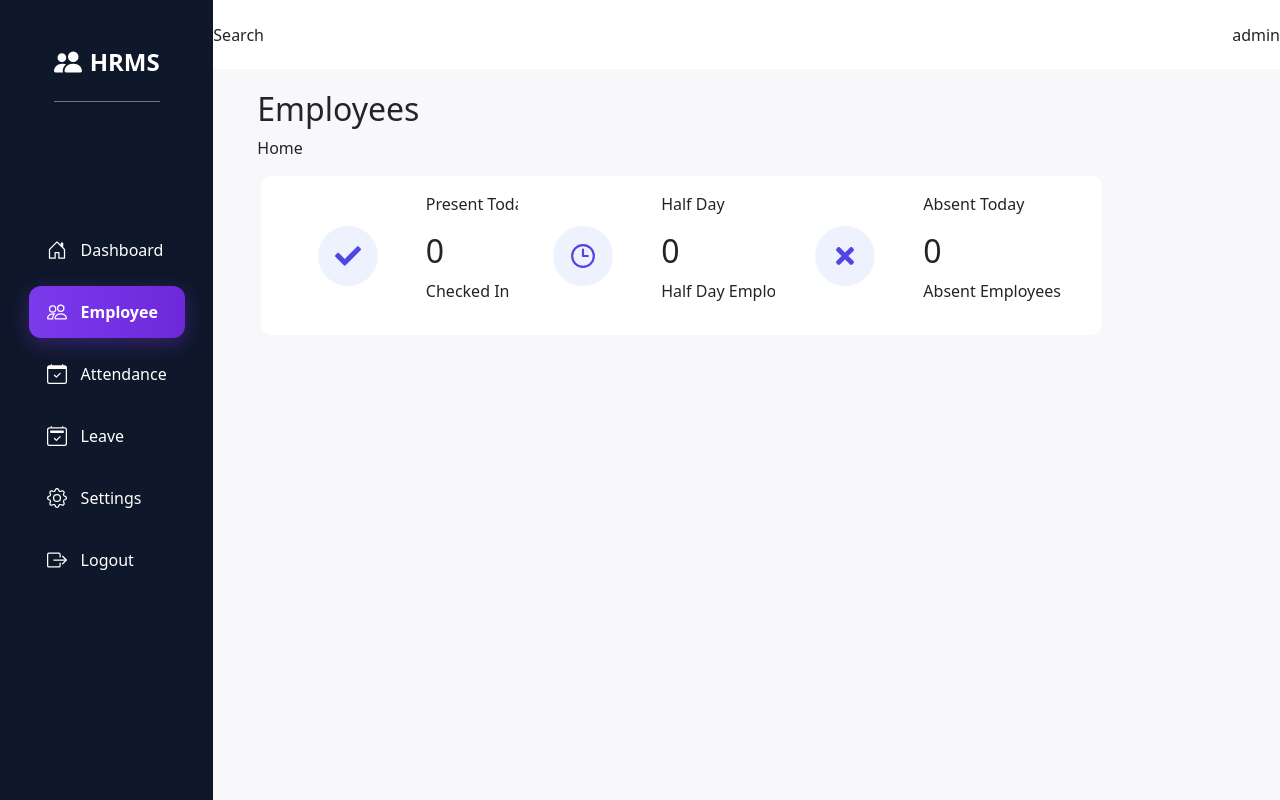
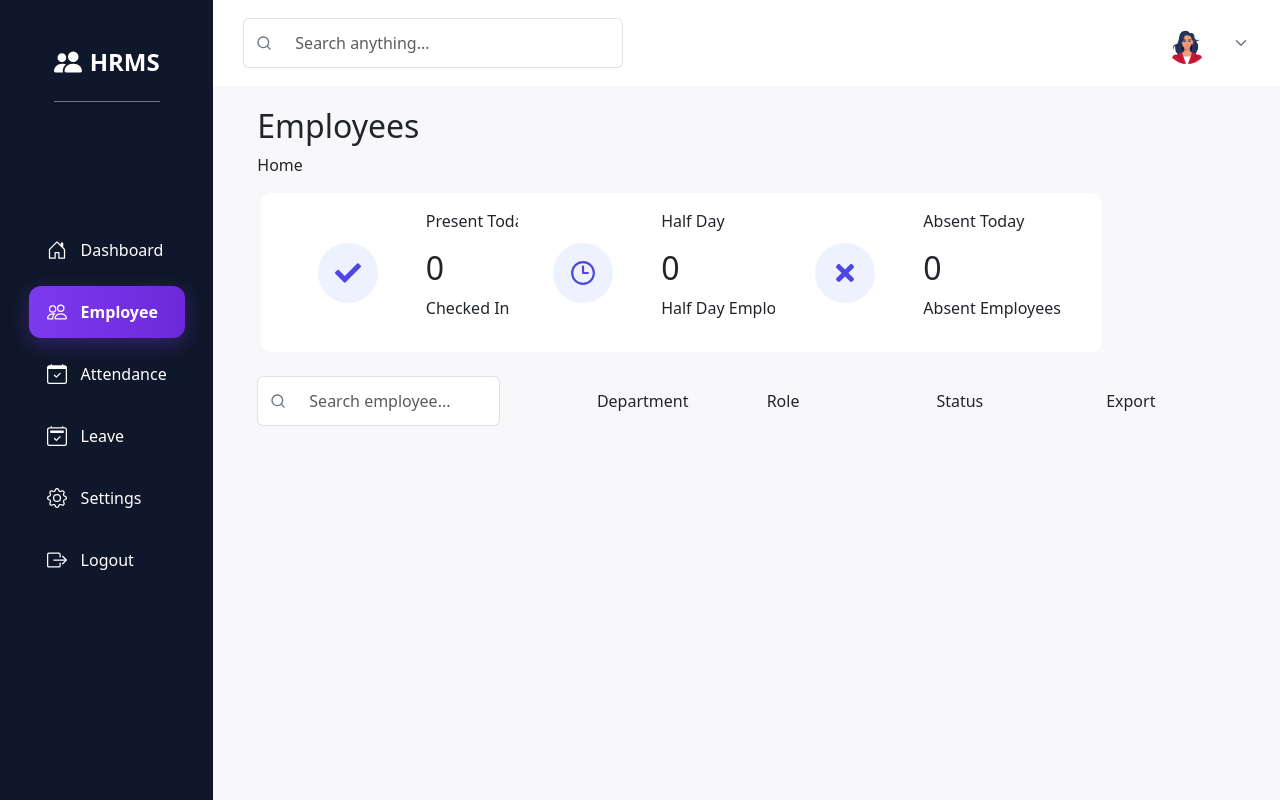
Before and after one commit to lavishagehlot1/HR-Mangement, a React (Vite) app in the folder frontend/: page /admin/employee in a window 1280 px wide. Built offline with nearby package versions, Linux system fonts and the light colour scheme; no server answers.

Commit message:
Created common searchBar and implement many things

```diff
--- a/frontend/src/components/admin/NavBar.jsx
+++ b/frontend/src/components/admin/NavBar.jsx
@@ -1,6 +1,58 @@
+import { FiSearch, FiChevronDown } from "react-icons/fi";
+import { InputGroup, Form, Dropdown } from "react-bootstrap";
+import avtar from '../../assets/avtarImages/avtar.jpg';
+import '../../layouts/AdminLayout/AdminLayout.css';
+import SearchBar from "../common/SearchBar/SearchBar";
+
 export default function NavBar(){
+    const user=JSON.parse(localStorage.getItem('user'));
     return(
         <>
+         <div className="navbar">
+                        {/* <InputGroup className="search-box">
+                        <InputGroup.Text className="search-icon">
+                         <FiSearch />
+                        </InputGroup.Text>
+
+                        <Form.Control
+                        type="text"
+                        placeholder="Search anything..."
+                        className="search-input"
+                        ></Form.Control>
+                        </InputGroup> */}
+                        <SearchBar
+                            placeholder="Search anything..."
+                            className="search-box"
+                        />
+
+                            <Dropdown align="end">
+                                <Dropdown.Toggle
+                                    as="div"
+                                    id="profile-dropdown"
+                                    className="profile-toggle"
+                                >
+                                    <div className="rightNav">
+                                        <img src={avtar} alt="Admin" className="profileImg" />
+
+                                        <div className="profileInfo">
+                                            <h6>{user?.userFirstName} {user?.userLastName}</h6>
+                                            <span>{user?.role}</span>
+                                        </div>
+
+                                        <FiChevronDown size={18} className="downItem" />
+                                    </div>
+                                </Dropdown.Toggle>
+
+                                <Dropdown.Menu>
+                                    <Dropdown.Item>👤 My Profile</Dropdown.Item>
+                                    <Dropdown.Item>⚙️ Settings</Dropdown.Item>
+                                    <Dropdown.Item>🔑 Change Password</Dropdown.Item>
+
+
+                                </Dropdown.Menu>
+                            </Dropdown>
+
+                    </div>
         </>
     )
 }
--- /dev/null
+++ b/frontend/src/components/common/SearchBar/SearchBar.jsx
@@ -0,0 +1,31 @@
+import { InputGroup,Form } from "react-bootstrap";
+import { FiSearch } from "react-icons/fi";
+import '../../../layouts/AdminLayout/AdminLayout.css'
+
+export default function SearchBar({
+    placeholder,
+    Icon,
+    onChange,
+    value,
+    className,
+    disabled=false
+}){
+    return(
+        <>
+        <InputGroup className={`search-box ${className}`}>
+            <InputGroup.Text className="search-icon">
+                {Icon || <FiSearch />}
+            </InputGroup.Text>
+
+            <Form.Control
+                type="text"
+                placeholder={placeholder}
+                value={value}
+                onChange={onChange}
+                disabled={disabled}
+                className="search-input"
+            />
+        </InputGroup>
+        </>
+    )
+}
--- a/frontend/src/layouts/AdminLayout/AdminLayout.css
+++ b/frontend/src/layouts/AdminLayout/AdminLayout.css
@@ -1,5 +1,5 @@
 
- .left-panel {
+ .left-panell {
     background-color: #0F172A;
     display: flex;
     flex-direction: column;
@@ -23,13 +23,86 @@
 .navbar{
     display: flex;
     justify-content: space-between;
+    align-items: center;
+    padding: 18px 30px;
+    background: #ffffff;
     max-height: 100px;
-    height:70px;
     border-bottom: 1px solid #F8F8FB;
 }
+.search-box{
+    width: 380px;
+}
+.search-icon{
+    background:#fff;
+    border-right:none;
+    color:#6b7280;
+}
+.search-input{
+    border-left:none;
+    box-shadow:none !important;
+    padding:12px;
+}
+
+.search-input:focus{
+    border-color:#ced4da;
+}
+
 .main-content{
     background-color:#F8F8FB;
      flex: 1;
     overflow-y: auto;
     padding: 20px;
 }
+/* .profileImg{
+    width:45px;
+    height:45px;
+    border-radius:50%;
+    object-fit:cover;
+    border:2px solid #edf2f7;
+}
+.rightNav{
+    display:flex;
+    align-items:center;
+    gap:15px;
+}
+.downitem{
+     font-size:18px;
+    color:#6b7280;
+} */
+ .rightNav{
+    display:flex;
+    align-items:center;
+    gap:12px;
+    cursor:pointer;
+}
+
+.profileImg{
+    width:42px;
+    height:42px;
+    border-radius:50%;
+    object-fit:cover;
+}
+
+.profileInfo h6{
+    margin:0;
+    font-size:20px;
+    font-weight:600;
+}
+
+.profileInfo span{
+    font-size:16px;
+    color:#6c757d;
+}
+
+.downItem{
+    color:#6c757d;
+    font-size:14px;
+}
+
+.profile-toggle{
+    cursor:pointer;
+}
+
+.dropdown-toggle::after{
+    display:none; /* Removes Bootstrap's default arrow */
+}
--- a/frontend/src/layouts/AdminLayout/index.jsx
+++ b/frontend/src/layouts/AdminLayout/index.jsx
@@ -2,23 +2,24 @@ import { Container,Row,Col } from "react-bootstrap";
 import { Outlet } from "react-router-dom";
 import '../AdminLayout/AdminLayout.css'
 import SideBar from "../../components/admin/SideBar";
+import NavBar from "../../components/admin/NavBar";
+
+
 export default function AdminLayout(){
+
     return <>
     <div>
         <Container fluid>
 
                 <Row className="vh-100">
                     {/**Left panel */}
-                    <Col xs={12} md={6} lg={2} className="left-panel">
+                    <Col xs={12} md={6} lg={2} className="left-panell">
                     <SideBar className='mt-4'/>
                     </Col>
                     {/**Right panel */}
                     <Col xs={12} md={6} lg={10} className="right-panel px-0">
 
-                    <div className="navbar">
-                        <div>Search</div>
-                        <div>admin</div>
-                    </div>
+                  <NavBar/>
                     <div className="main-content">
                         <Outlet />
                     </div>
--- a/frontend/src/layouts/AuthLayout/AuthLayout.css
+++ b/frontend/src/layouts/AuthLayout/AuthLayout.css
@@ -1,5 +1,5 @@
-.grad1{
-    height: 100vh;
+/* .grad1{
+    /* height: 100vh;
     background-color: #feb47b;
     background: linear-gradient(to right, #a2ddd8, #e492cc);
 }
@@ -7,23 +7,132 @@
     width: 100%;
     max-width: 1400px;
     min-height: 650px;
-    display: flex;
+     display: flex;
+    height: 600px;
 }
 .right-panel{
     background-color: #C0DBEA;
-    overflow: visible;
+    overflow: visible !important;
+    height: 100% !important;
+}
+/* .left-panel{
+    height: 100%;
+    border-radius: 7px;
 }
 .girl-img{
     position: absolute;
     bottom: 0;
     left:-221px;
     width: 500px;
+    top:110px;
     z-index: 2;
 }
 .cactus-img{
     position: absolute;
     right: 175px;
+    top:175px;
     bottom: 28px;
     width: 127px;
     z-index: 1;
+} */
+
+
+/* Background */
+.grad1 {
+    min-height: 100vh;
+    background: linear-gradient(to right, #a2ddd8, #e492cc);
+    display: flex;
+    justify-content: center;
+    align-items: center;
 }
+
+/* Main Card */
+.authCard {
+    width: 100%;
+    max-width: 1400px;
+    min-height: 650px;
+    background: #fff;
+    border-radius: 30px;
+    overflow: hidden;
+    position: relative;
+}
+
+/* Make row fill the card */
+.authCard .row {
+    min-height: 650px;
+}
+
+/* Left Panel */
+.left-panel {
+    background: #ffffff;
+    padding: 60px;
+    display: flex;
+    justify-content: center;
+    align-items: center;
+}
+
+/* Right Panel */
+.right-panel {
+    background: #c0dbea;
+    position: relative;
+    overflow: visible !important;
+    border-radius: 30px 30px 30px 30px;
+}
+
+/* Girl Image */
+.girl-img {
+    position: absolute;
+    width: 500px;
+    left: -220px;
+    top: 209px;
+    z-index: 2;
+}
+
+/* Cactus */
+.cactus-img {
+    position: absolute;
+    width: 130px;
+    right: 184px;
+    bottom: 260px;
+    z-index: 1;
+}
+
+/* Tablet */
+@media (max-width: 991px) {
+
+    .authCard {
+        min-height: auto;
+    }
+
+    .authCard .row {
+        min-height: auto;
+    }
+
+    .girl-img {
+        width: 380px;
+        left: -150px;
+        top: 80px;
+    }
+
+    .cactus-img {
+        width: 100px;
+        right: 40px;
+        bottom: 50px;
+    }
+}
+
+/* Mobile */
+@media (max-width: 767px) {
+
+    .right-panel {
+        display: none;
+    }
+
+    .left-panel {
+        padding: 30px;
+    }
+
+    .authCard {
+        border-radius: 20px;
+    }
+}
--- a/frontend/src/layouts/AuthLayout/index.jsx
+++ b/frontend/src/layouts/AuthLayout/index.jsx
@@ -7,12 +7,12 @@ export default function AuthLayout(){
 return (
     <>
         <div className="min-vh-100 d-flex justify-content-center align-items-center bg-warning grad1">
-            <Container className="py-4">
-                <div className=" authCard rounded-5 shadow-lg overflow-hidden bg-white"
+            <Container className="py-5">
+                <div className=" authCard rounded-5 shadow-lg  bg-white"
                 >
-                    <Row className="g-0 flex-grow-1">
+                    <Row className="g-0 h-100">
                         {/* Left Panel */}
-                        <Col xs={12} md={6} lg={8} className="bg-white p-5"
+                        <Col xs={12} md={6} lg={8} className="bg-white p-5 left-panel"
                         >
                             <Outlet />
 
--- a/frontend/src/pages/admin/Employee/index.jsx
+++ b/frontend/src/pages/admin/Employee/index.jsx
@@ -3,6 +3,7 @@ import { Row, Col } from "react-bootstrap";
 import { useEffect, useState } from "react";
 import { AdminDashboardServices } from "../../../services/dashboardServices";
 import './employee.css';
+import SearchBar from "../../../components/common/SearchBar/SearchBar";
 
 export default function Employee(){
     const cardToShow=dashboardCards.filter((card)=>employeeCardKeys.includes(card.key))
@@ -55,6 +56,20 @@ export default function Employee(){
                     ))}
                 </Row>
             </div>
+            {/* employee section */}
+            <div className="ms-4 mt-4 employee-section">
+                <Row className="align-items-center g-3">
+                    <Col md={4}>
+                       <SearchBar  placeholder="Search employee..." className="w-75" />
+                    </Col>
+
+                    <Col md={2}>Department</Col>
+                    <Col md={2}>Role</Col>
+                    <Col md={2}>Status</Col>
+                    <Col md={2}>Export</Col>
+                </Row>
+
+            </div>
         </>
     )
 }
--- a/frontend/src/pages/auth/login/login.jsx
+++ b/frontend/src/pages/auth/login/login.jsx
@@ -69,13 +69,13 @@ export default function Login() {
             localStorage.setItem('token',token);
             localStorage.setItem('user',JSON.stringify(user));
 
-            // if(user.role==='admin'){
-            //     navigate('/admin/dashboard');
-            // }else if(user.role==='HR'){
-            //     navigate('/hr/dashboard');
-            // }else if(user.role==='employee'){
-            //     navigate('/employee/dashboard')
-            // }
+            if(user.role==='admin'){
+                navigate('/admin/admindashboard');
+            }else if(user.role==='HR'){
+                navigate('/hr/dashboard');
+            }else if(user.role==='employee'){
+                navigate('/employee/dashboard')
+            }
 
         }catch(err){
             console.log(err);
```
Also changed, not shown: frontend/src/assets/avtarImages/avtar.jpg (added), frontend/src/components/common/SearchBar/SearchBar.css (added).
